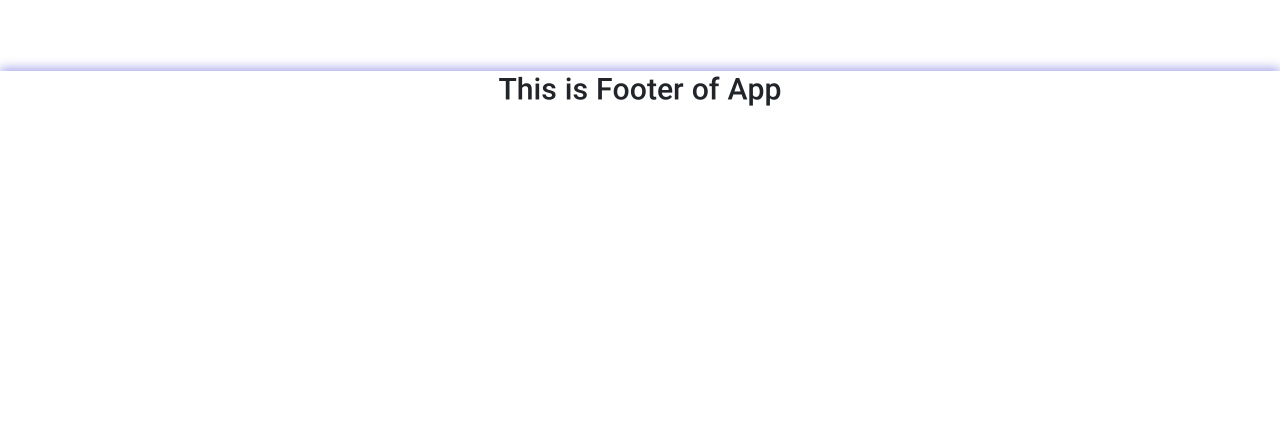
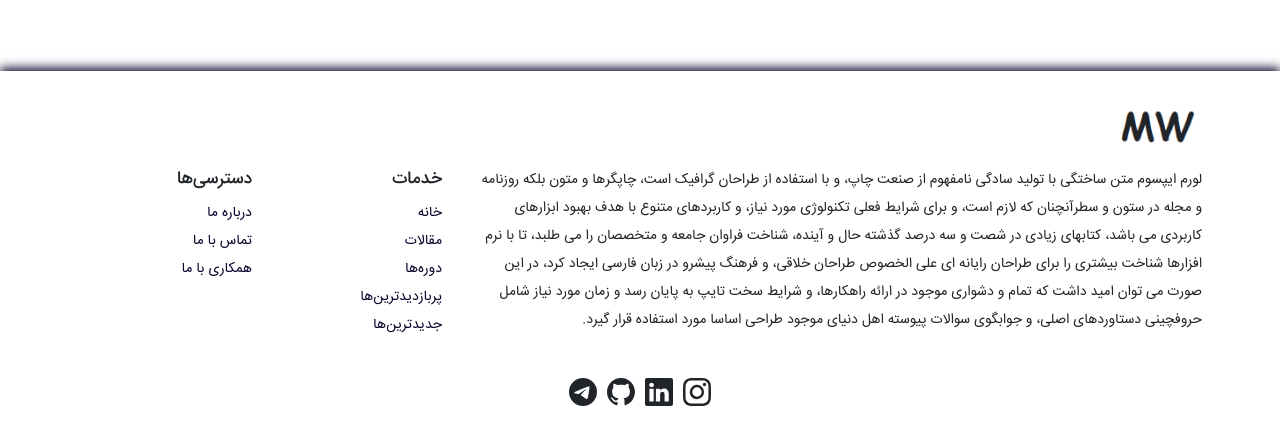
Before and after one commit to mostafa-jamali/nuxt-project, a Nuxt app: page / in a window 1280 px wide. Shown: the part 989-1432 px from the top of the page. Before the commit the page ends 1160 px from the top, so only its background shows below. Built offline with nearby package versions, Linux system fonts and the light colour scheme.

Commit message:
add footer to MW

```diff
--- a/assets/styles/component-styles/Footer.scss
+++ b/assets/styles/component-styles/Footer.scss
@@ -1,5 +1,17 @@
 .mw-footer {
   z-index: 1000;
-  height: 100px;
-  box-shadow: 0px -3px 10px #aaa8ea;
+  box-shadow: 0px -3px 10px $primary;
+
+  .instagram:hover{
+    color: #F14E4B;
+  }
+  .linkedin:hover{
+    color: #0072b1;
+  }
+  .github:hover{
+    color: #171515;
+  }
+  .telegram:hover{
+    color: #0088cc;
+  }
 }
--- a/components/Layout/MwFooter.vue
+++ b/components/Layout/MwFooter.vue
@@ -1,9 +1,44 @@
 <template>
   <div class="mw-footer">
-    <b-container>
+    <b-container class="py-sm-3 py-md-6">
       <b-row>
-        <b-col class="d-flex justify-content-center align-items-center"><h2>This is Footer of App</h2></b-col>
+        <b-col cols="12" md="8" class="pl-5">
+          <img src="../../assets/images/MW-logo.PNG" alt="mw-logo" class="mb-3" height="50px" />
+          <p>
+            لورم ایپسوم متن ساختگی با تولید سادگی نامفهوم از صنعت چاپ، و با استفاده از طراحان گرافیک است، چاپگرها و متون
+            بلکه روزنامه و مجله در ستون و سطرآنچنان که لازم است، و برای شرایط فعلی تکنولوژی مورد نیاز، و کاربردهای متنوع
+            با هدف بهبود ابزارهای کاربردی می باشد، کتابهای زیادی در شصت و سه درصد گذشته حال و آینده، شناخت فراوان جامعه
+            و متخصصان را می طلبد، تا با نرم افزارها شناخت بیشتری را برای طراحان رایانه ای علی الخصوص طراحان خلاقی، و
+            فرهنگ پیشرو در زبان فارسی ایجاد کرد، در این صورت می توان امید داشت که تمام و دشواری موجود در ارائه راهکارها،
+            و شرایط سخت تایپ به پایان رسد و زمان مورد نیاز شامل حروفچینی دستاوردهای اصلی، و جوابگوی سوالات پیوسته اهل
+            دنیای موجود طراحی اساسا مورد استفاده قرار گیرد.
+          </p>
+        </b-col>
+        <b-col cols="6" md="2" class="pt-10">
+          <h5 class="bd-text-purple-bright mt-3">خدمات</h5>
+          <ul class="list-unstyled ml-3">
+            <li><b-link to="/" exact>خانه</b-link></li>
+            <li><b-link to="/" exact>مقالات</b-link></li>
+            <li><b-link to="/" exact>دوره‌ها</b-link></li>
+            <li><b-link to="/" exact>پربازدیدترین‌ها</b-link></li>
+            <li><b-link to="/" exact>جدیدترین‌ها</b-link></li>
+          </ul>
+        </b-col>
+        <b-col cols="6" md="2" class="pt-10">
+          <h5 class="bd-text-purple-bright mt-3">دسترسی‌ها</h5>
+          <ul class="list-unstyled ml-3">
+            <li><b-link to="/">درباره ما</b-link></li>
+            <li><b-link to="/">تماس با ما</b-link></li>
+            <li><b-link to="/">همکاری با ما</b-link></li>
+          </ul>
+        </b-col>
       </b-row>
+      <div class="text-center mt-5">
+        <b-icon icon="instagram" font-scale="2" class="instagram mx-1"></b-icon>
+        <b-icon icon="linkedin" font-scale="2" class="linkedin mx-1"></b-icon>
+        <b-icon icon="github" font-scale="2" class="github mx-1"></b-icon>
+        <b-icon icon="telegram" font-scale="2" class="telegram mx-1"></b-icon>
+      </div>
     </b-container>
   </div>
 </template>
--- a/components/Layout/MwHeader.vue
+++ b/components/Layout/MwHeader.vue
@@ -9,7 +9,11 @@
 
         <b-navbar-nav>
           <b-nav-item href="/">خانه</b-nav-item>
-          <b-nav-item href="/" class="mr-4">آموزش‌ها</b-nav-item>
+          <b-nav-item href="/" class="mr-4">مقالات</b-nav-item>
+          <b-nav-item href="/" class="mr-4">دوره‌ها</b-nav-item>
+          <b-nav-item href="/" class="mr-4">همکاری با ما</b-nav-item>
+          <b-nav-item href="/" class="mr-4">درباره ما</b-nav-item>
+          <b-nav-item href="/" class="mr-4">تماس با ما</b-nav-item>
         </b-navbar-nav>
 
         <!-- Left aligned nav items -->
--- a/layouts/error.vue
+++ b/layouts/error.vue
@@ -1,21 +1,21 @@
 <template>
   <b-container class="d-flex flex-column justify-content-center align-items-center">
-    <h1 v-if="error.statusCode === 404">Page not found</h1>
-    <h1 v-else>An error occurred</h1>
+    <h1 v-if="error.statusCode === 404">صفحه موردنظر یافت نشد !</h1>
+    <h1 v-else>مشکلی. پیش آمده است</h1>
     <div dir="ltr" >
-      path :
+      صفحه موردنظر :
       <span>
         {{ decodeURI(error.path) }}
       </span>
     </div>
 
-    <div>
+    <!-- <div>
       message:
       <span>
         {{ error.message }}
       </span>
-    </div>
-    <NuxtLink to="/"><button class="border rounded m-3">Home page</button></NuxtLink>
+    </div> -->
+    <NuxtLink to="/"><button class="border rounded m-3">بازگشت به خانه</button></NuxtLink>
   </b-container>
 </template>
 
```
